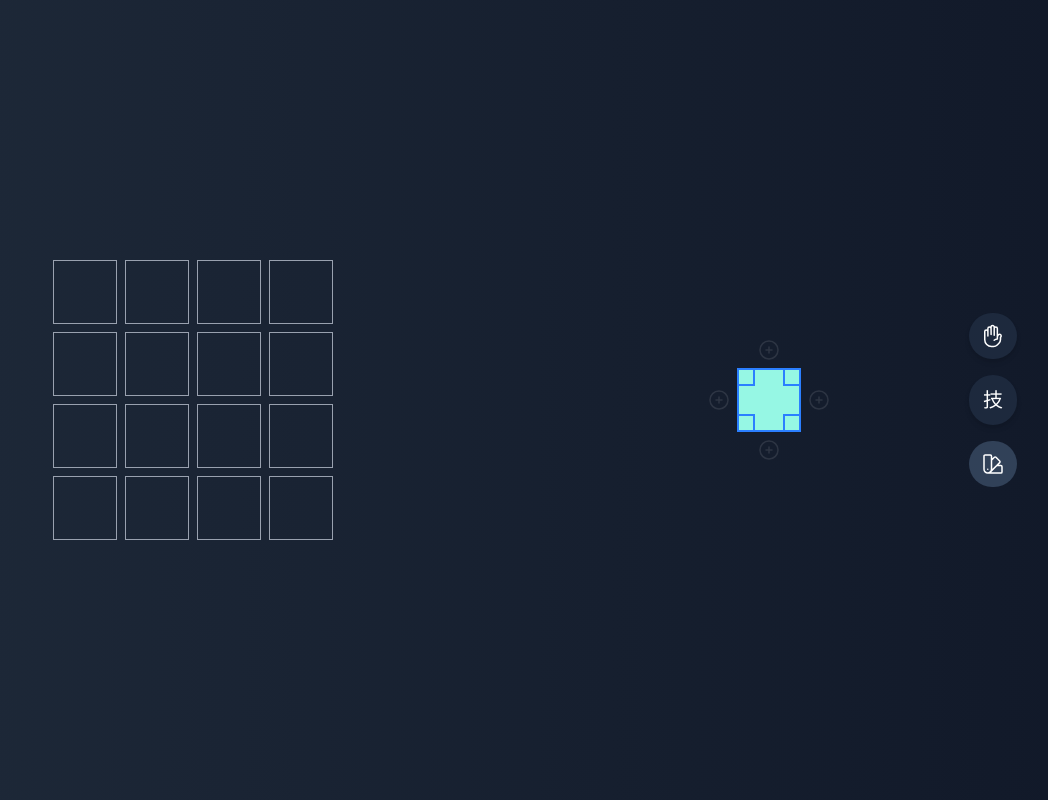
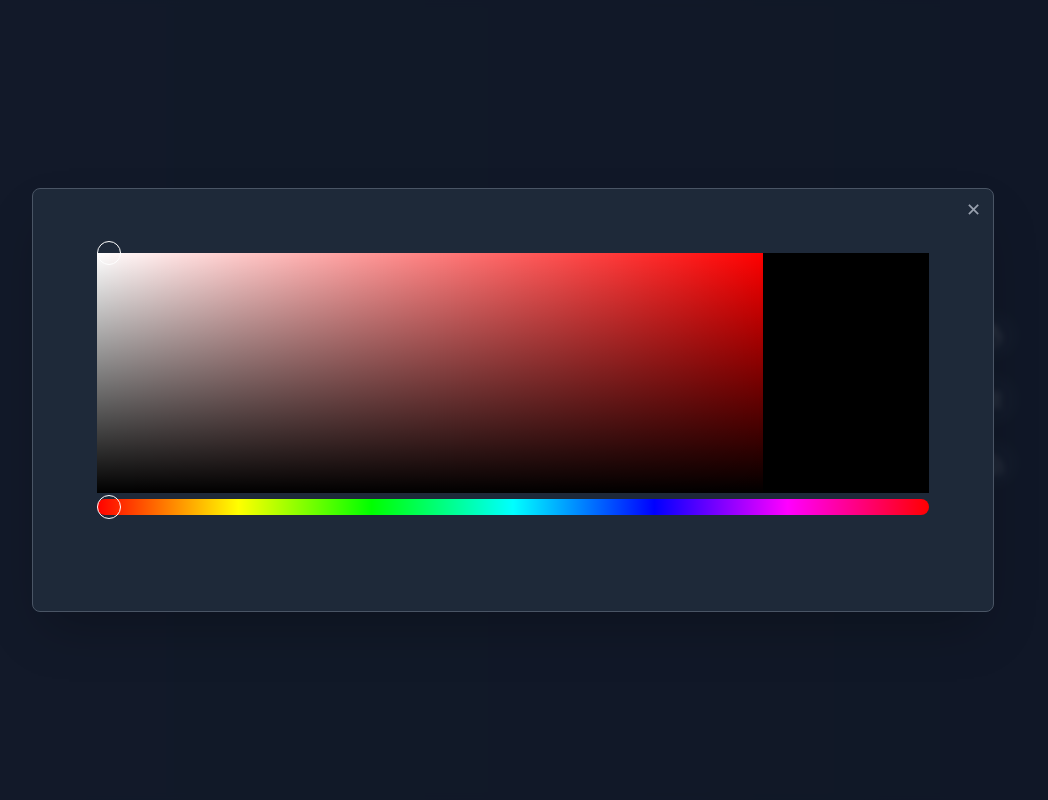
Before and after one commit to dCastanho/tech-grid, a Vue app: page / in a window 1280 px wide. Both pictures are taken after a click on the button 1120 px from the left and 464 px from the top of the page. Shown: the whole page, without its empty margins (127-1175 px from the left). Built offline with nearby package versions, Linux system fonts and the light colour scheme.

Commit message:
Tidyness improvement

```diff
--- a/src/components/TGBlock.vue
+++ b/src/components/TGBlock.vue
@@ -1,9 +1,21 @@
 <template>
-	<div class="text-2xl text-teal-800 border-2 relative flex items-center justify-center border-blue-500 bg-teal-200 h-24 w-24">
-		<div class="border-b-2 border-r-2 border-blue-500 absolute left-0 top-0 w-4 h-4"></div>
+	<div class="text-2xl text-teal-800 border-2 relative flex items-center justify-center  h-24 w-24"
+		:style="`${aspect}`" >
+		<!-- <div class="border-b-2 border-r-2 border-blue-500 absolute left-0 top-0 w-4 h-4"></div>
 		<div class="border-b-2 border-l-2 border-blue-500 absolute right-0 top-0 w-4 h-4"></div>
 		<div class="border-t-2 border-r-2 border-blue-500 absolute left-0 bottom-0 w-4 h-4"></div>
-		<div class="border-t-2 border-l-2 border-blue-500 absolute bottom-0 right-0 w-4 h-4"></div>
+		<div class="border-t-2 border-l-2 border-blue-500 absolute bottom-0 right-0 w-4 h-4"></div> -->
 		<slot></slot>
 	</div>
 </template>
+
+<script setup lang="ts">
+
+
+const props = defineProps({
+	aspect: String
+})
+
+
+
+</script>
--- a/src/components/TGBuilder.vue
+++ b/src/components/TGBuilder.vue
@@ -3,7 +3,8 @@
 		<template v-for="r, rIndex in tech.rows">
 			<template v-for="col, cIndex in r">
 				<TGBlock :class="`row-start-${rIndex+1} col-start-${cIndex+1}`" v-if="col > 0"
-					:style="cellStyle">
+					:style="cellStyle"
+					:aspect="tech.aspect">
 					{{ tech.name }}
 					<TGMinus class="z-50 absolute top-1/5 text-xs w-4 left-1/5 -translate-1/2" v-if="tech.rows.length != 1 || tech.rows[0].length != 1" @click="remove(rIndex, cIndex)" />
 					<TGPlus v-if="!tech.rows[rIndex-1]?.[cIndex]" position="top" @click="add(rIndex-1, cIndex)"/>
--- a/src/components/TGGrid.vue
+++ b/src/components/TGGrid.vue
@@ -1,6 +1,9 @@
 <template>
 	<Modal v-model="showChars">
 		<TGCharacterSelection :selected="tech.name" @selected="selectedName" />
+	</Modal>
+	<Modal v-model="showColors">
+		<TGColorSelection v-model="color"/>
 	</Modal>
 	<div class="grid grid-cols-1 md:grid-cols-2 h-full">
 		<div class="flex justify-center items-center">
@@ -14,7 +17,7 @@
 								flex items-center justify-center text-xl
 								${highlightedCells.has(cellKey(r, c)) && !grid[r][c].technique ? 'bg-pink-400' : ''}`"
 						></div>
-						<TGBlock v-else :style="cellStyle">
+						<TGBlock v-else :style="cellStyle" :aspect="grid[r][c].technique.aspect">
 							{{ grid[r][c].technique.name }}
 						</TGBlock>
 					</template>
@@ -46,7 +49,7 @@
 						<TGButton class="text-xl" type="button" @click="showChars = true">
 							技
 						</TGButton>
-						<TGButton  type="button" @click="cancel">
+						<TGButton  type="button" @click="showColors = true">
 							<Swatch></Swatch>
 						</TGButton>
 					</template>
@@ -67,7 +70,7 @@
 
 <script setup lang="ts">
 
-import { ref, useTemplateRef } from 'vue';
+import { ref, useTemplateRef, watch } from 'vue';
 import TGDraggable from './TGDraggable.vue';
 import TGTechnique from './TGTechnique.vue';
 import TGBuilder from './TGBuilder.vue';
@@ -83,6 +86,9 @@ import Modal from './Modal.vue';
 import TGCharacterSelection from './TGCharacterSelection.vue';
 import { Technique } from '../schema/techniques';
 import TGBlock from './TGBlock.vue';
+import TGColorSelection from './TGColorSelection.vue';
+
+const DEFAULT_ASPECT = "background: blue"
 
 const gridStyle = {
 	display: 'grid',
@@ -91,16 +97,24 @@ const gridStyle = {
 	gap: `${GAP}px`,
 }
 
+
+const color = ref()
+
 const cellStyle = {
 	width: `${CELL_SIZE}px`,
 	height: `${CELL_SIZE}px`,
 }
 
+watch(color, (nC) => {
+	tech.value.aspect = `background: hsl(${nC.hue},${nC.saturation}%,${nC.brightness}%)`
+})
+
 const showChars = ref(false)
+const showColors = ref(false)
 const tech = ref<Technique>({
 	name: "",
 	rows:[[1]],
-	class: ""
+	aspect: DEFAULT_ASPECT
 })
 
 const editing = ref(true)
@@ -124,7 +138,7 @@ function save() {
 	// future mutations to `tech` cannot bleed into already-placed tiles.
 	const snapshot: Technique = {
 		name: tech.value.name,
-		class: 'bg-amber-500',
+		aspect: tech.value.aspect,
 		rows: tech.value.rows.map(r => [...r]),
 	}
 
@@ -136,7 +150,7 @@ function save() {
 		})
 	})
 
-	tech.value = { name: "", rows: [[1]], class: "" }
+	tech.value = { name: "", rows: [[1]], aspect: DEFAULT_ASPECT }
 	editing.value = true
 	style.value = ''
 }
--- a/src/components/TGTechnique.vue
+++ b/src/components/TGTechnique.vue
@@ -24,7 +24,7 @@ const cellStyle = {
 	<div :class="`grid grid-cols-${nCols} grid-rows-${nRows} gap-2 w-fit`">
 		<template v-for="r, rIndex in tech!.rows">
 			<template v-for="col, cIndex in r">
-				<TGBlock :class="`row-start-${rIndex+1} col-start-${cIndex+1}`" v-if="col > 0" :style="cellStyle">
+				<TGBlock :class="`row-start-${rIndex+1} col-start-${cIndex+1}`" v-if="col > 0" :style="cellStyle" :aspect="tech?.aspect">
 					{{ tech?.name }}
 				</TGBlock>
 				<!-- <div :class="`bg-amber-400 row-start-${rIndex+1} col-start-${cIndex+1} flex items-center justify-center text-lg text-black`" v-if="col > 0" :style="cellStyle">
--- a/src/schema/techniques.ts
+++ b/src/schema/techniques.ts
@@ -1,5 +1,5 @@
 export interface Technique {
 	rows: number[][],
-	class: string,
+	aspect: string | undefined,
 	name: string
 }
```
